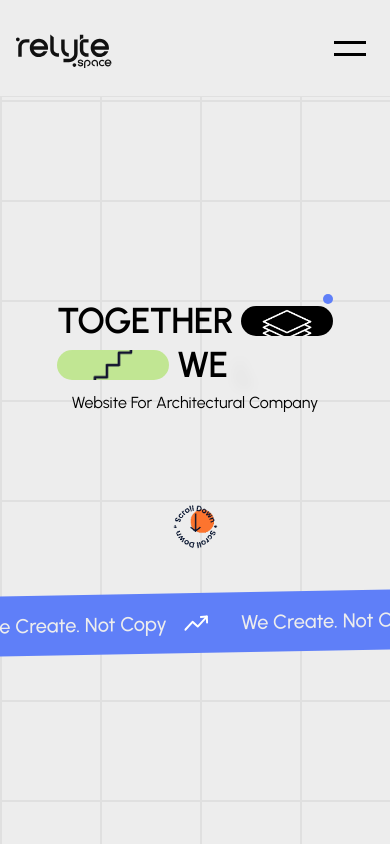
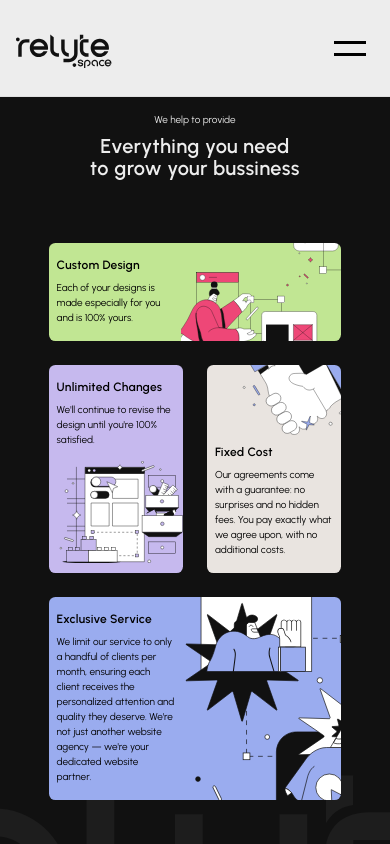
Before and after one commit to away1205/relyte-web, a Next.js app: page / in a window 390 px wide. Shown: the top 844 px of the page. Built offline with nearby package versions, Linux system fonts and the light colour scheme.

Commit message:
add mobile design to benefitsection

```diff
--- a/app/_components/BenefitSection.jsx
+++ b/app/_components/BenefitSection.jsx
@@ -1,5 +1,5 @@
 import bgBenefit from '../../public/bg-benefit-fade.svg';
-import bgDesign from '../../public/illustration-custom-design.svg';
+import bgDesign from '../../public/illustration-custom-design2.svg';
 import bgChanges from '../../public/illustration-changes.svg';
 import bgCost from '../../public/illustration-cost.svg';
 import bgService from '../../public/illustration-service.svg';
@@ -15,52 +15,53 @@ function BenefitSection() {
     >
       <div className='flex flex-col max-screen items-center justify-center gap-[4rem] py-28 lg:py-40'>
         <FadeInAnim direction='up' duration={1.5}>
-          <div className='flex flex-col items-center'>
-            <p className='text-white'>We help to provide</p>
-            <h2 className='text-white text-center'>
+          <div className='flex flex-col items-center gap-2'>
+            <p className='text-white max-sm:font-b5'>We help to provide</p>
+            <h2 className='text-white text-center max-sm:font-h7 text-balance'>
               Everything you need to grow your bussiness
             </h2>
           </div>
         </FadeInAnim>
 
         <FadeInAnim direction='down' duration={1.5}>
-          <div className='grid grid-cols-2 lg:grid-cols-3 grid-rows-2 gap-6'>
+          <div className='grid grid-cols-2 lg:grid-cols-3 sm:grid-rows-2 gap-6'>
             <div
-              className='.custom-design-card bg-green row-span-2 rounded-2xl px-6 py-6 h-[35rem] lg:h-[80vh] bg-cover bg-no-repeat bg-[center_bottom_30%]'
+              className='.custom-design-card bg-green max-sm:col-span-2 sm:row-span-2 rounded-[0.4rem] sm:rounded-2xl px-2 py-4 sm:px-6 sm:py-6 h-fit sm:h-[35rem] lg:h-[80vh] bg-no-repeat sm:bg-[center_bottom_30%] bg-[right_top_45%] bg-[length:10rem_10rem] sm:bg-[length:24rem]'
               style={{
                 backgroundImage: `url(${bgDesign.src})`,
-                backgroundSize: '30rem',
               }}
             >
-              <h5 className='mb-2 font-semibold'>Custom Design</h5>
-              <p>
+              <h5 className='mb-2 max-sm:font-h9 font-semibold'>
+                Custom Design
+              </h5>
+              <p className='max-sm:font-b5 max-sm:w-[7.4rem]'>
                 Each of your designs is made especially for you and is 100%
                 yours.
               </p>
             </div>
 
             <div
-              className='.unlimited-changes-card bg-tertiary rounded-2xl px-6 py-6 bg-cover bg-no-repeat bg-[right_bottom_-3rem] lg:bg-[right_bottom_0rem]'
+              className='.unlimited-changes-card bg-tertiary rounded-[0.4rem] sm:rounded-2xl px-2 py-4 sm:px-6 sm:py-6 bg-no-repeat bg-[right_bottom_0.6rem] sm:bg-[right_bottom_-3rem] lg:bg-[right_bottom_0rem] bg-[length:8rem_6.4rem] sm:bg-[length:14rem] max-sm:h-[13rem]'
               style={{
                 backgroundImage: `url(${bgChanges.src})`,
-                backgroundSize: '14rem',
               }}
             >
-              <h5 className='mb-2 font-semibold'>Unlimited Changes</h5>
-              <p>
+              <h5 className='mb-2 max-sm:font-h9 font-semibold'>
+                Unlimited Changes
+              </h5>
+              <p className='max-sm:font-b5 max-sm:w-[7.4rem]'>
                 We'll continue to revise the design until you're 100% satisfied.
               </p>
             </div>
 
             <div
-              className='.fixed-cost-card bg-[#E9E4E0] rounded-2xl px-6 py-6 flex flex-col justify-end bg-cover bg-no-repeat bg-[right_top_-1.3rem] lg:bg-[right_top_0rem]'
+              className='.fixed-cost-card bg-[#E9E4E0] rounded-[0.4rem] sm:rounded-2xl px-2 py-4 sm:px-6 sm:py-6 flex flex-col justify-end bg-no-repeat bg-[right_top_-.8rem] sm:bg-[right_top_-1.3rem] lg:bg-[right_top_0rem] bg-[length:7rem] sm:bg-[length:14rem]'
               style={{
                 backgroundImage: `url(${bgCost.src})`,
-                backgroundSize: '14rem',
               }}
             >
-              <h5 className='mb-2 font-semibold'>Fixed Cost</h5>
-              <p>
+              <h5 className='mb-2 max-sm:font-h9 font-semibold'>Fixed Cost</h5>
+              <p className='max-sm:font-b5 max-sm:w-[7.4rem]'>
                 Our agreements come with a guarantee: no surprises and no hidden
                 fees. You pay exactly what we agree upon, with no additional
                 costs.
@@ -68,13 +69,15 @@ function BenefitSection() {
             </div>
 
             <div
-              className='.exclusive-card bg-primary-100 col-span-2 rounded-2xl px-6 py-6 bg-cover bg-no-repeat bg-[right_top_-3rem] lg:bg-[right_bottom_-4rem] md:bg-[length:20rem_20rem] lg:bg-[length:24.5rem_24.5rem] flex flex-col justify-end'
+              className='.exclusive-card bg-primary-100 col-span-2 rounded-[0.4rem] sm:rounded-2xl px-2 py-4 sm:px-6 sm:py-6 bg-no-repeat bg-[top_-1rem_right_-6rem] sm:bg-[right_top_-3rem] lg:bg-[right_top_-4rem] bg-[length:16rem_14rem] sm:bg-[length:20rem_20rem] lg:bg-[length:24.5rem_24.5rem] flex flex-col justify-end'
               style={{
                 backgroundImage: `url(${bgService.src})`,
               }}
             >
-              <h5 className='mb-2 font-semibold'>Exclusive Service</h5>
-              <p className='text-balance w-[60%]'>
+              <h5 className='mb-2 max-sm:font-h9 font-semibold'>
+                Exclusive Service
+              </h5>
+              <p className='text-balance w-[60%] max-sm:font-b5 max-sm:w-[7.4rem]'>
                 We limit our service to only a handful of clients per month,
                 ensuring each client receives the personalized attention and
                 quality they deserve. We're not just another website agency —
--- a/app/globals.css
+++ b/app/globals.css
@@ -115,6 +115,16 @@ body {
       padding: 0 2.5rem;
     }
 
+    .font-h7 {
+      /* Heading/H7 */
+      font-family: var(--font-urbanist);
+      font-size: 1.25rem;
+      font-style: normal;
+      font-weight: 600;
+      line-height: 110%; /* 1.375rem */
+      letter-spacing: 0.025rem;
+    }
+
     .h8 {
       /* Heading/H8 */
       font-family: var(--font-urbanist);
@@ -124,6 +134,25 @@ body {
       line-height: 110%; /* 1.1rem */
       letter-spacing: 0.02rem;
     }
+
+    .font-h9 {
+      /* Heading/H9 */
+      font-family: var(--font-urbanist);
+      font-size: 0.75rem;
+      font-style: normal;
+      font-weight: 600;
+      line-height: 110%; /* 0.825rem */
+      letter-spacing: 0.015rem;
+    }
+
+    .font-b5 {
+      /* Body/B5 | 10/regular */
+      font-family: var(--font-urbanist);
+      font-size: 0.625rem;
+      font-style: normal;
+      font-weight: 400;
+      line-height: 150%; /* 0.9375rem */
+    }
   }
 
   .max-screen {
--- a/app/page.js
+++ b/app/page.js
@@ -26,11 +26,11 @@ function Home() {
     >
       {/* <Preloader /> */}
       <Header />
-      <HeroSection />
-      <WhatWeDoSection />
-      {/* <ProjectSection />
+      {/* <HeroSection />
+      <WhatWeDoSection /> */}
+      {/* <ProjectSection /> */}
       <BenefitSection />
-      <FaqSection />
+      {/* <FaqSection />
       <CTASection />
       <Footer /> */}
     </main>
```
Also changed, not shown: public/illustration-custom-design2.svg (added).
